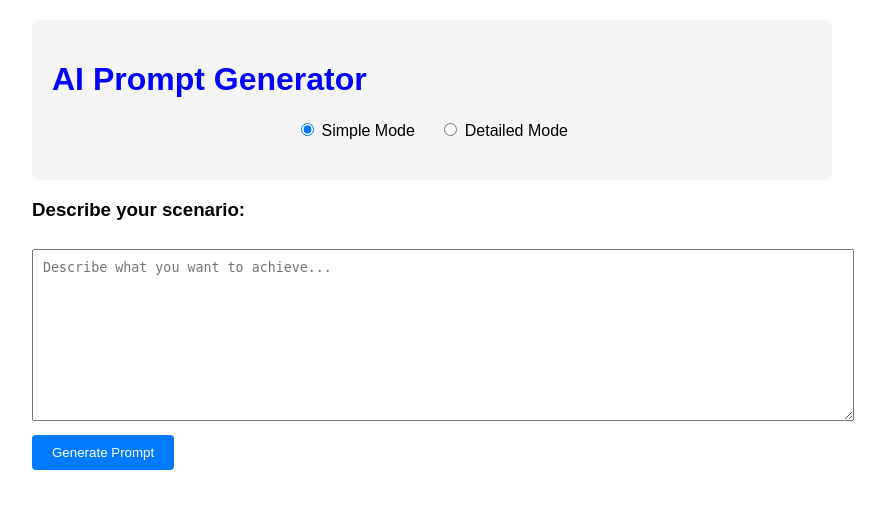
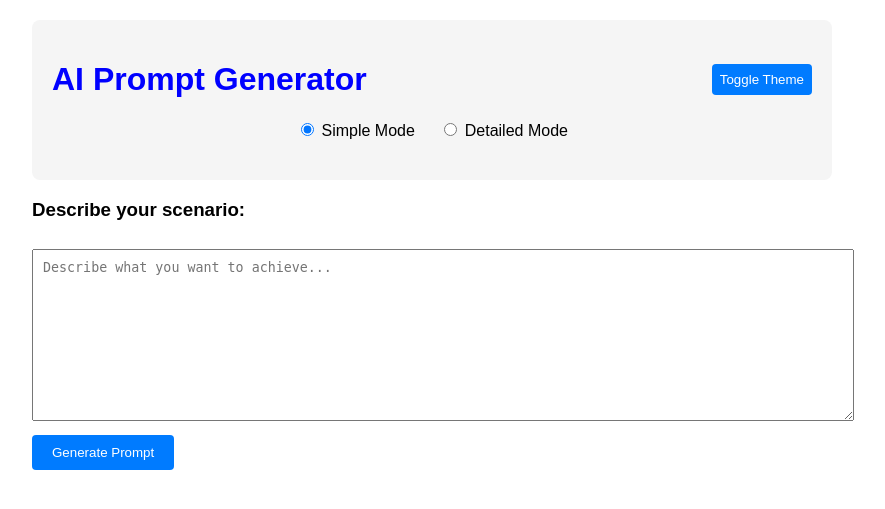
Before and after one commit to PavanP025/PromptCraft, a Flask app: page / in a window 1280 px wide. Shown: the top 509 px of the page, without its empty margins (208-1093 px from the left). Run offline with Flask 3, Linux system fonts and the light colour scheme.

Commit message:
Assistant checkpoint: Add dark mode support to the application
Assistant generated file changes:
- templates/index.html: Add dark mode support, Update container and questions styling, Add theme toggle button, Add theme toggle script

---

User prompt:

hey do you have any suggestions on further development of this project

Replit-Commit-Author: Assistant
Replit-Commit-Session-Id: 6e8a67b1-4b98-449a-80b0-b175344d39d3

```diff
--- a/templates/index.html
+++ b/templates/index.html
@@ -3,14 +3,30 @@
 <head>
     <title>Prompt Generator</title>
     <style>
+        :root {
+            --bg-color: #ffffff;
+            --text-color: #000000;
+            --container-bg: #f5f5f5;
+            --question-bg: #fff;
+        }
+
+        [data-theme="dark"] {
+            --bg-color: #1a1a1a;
+            --text-color: #ffffff;
+            --container-bg: #2d2d2d;
+            --question-bg: #3d3d3d;
+        }
+
         body {
+            background-color: var(--bg-color);
+            color: var(--text-color);
             font-family: Arial, sans-serif;
             max-width: 800px;
             margin: 0 auto;
             padding: 20px;
         }
         .container {
-            background: #f5f5f5;
+            background: var(--container-bg);
             padding: 20px;
             border-radius: 8px;
         }
@@ -63,7 +79,12 @@
 </head>
 <body>
     <div class="container">
-        <h1 style="color: blue;">AI Prompt Generator</h1>
+        <div style="display: flex; justify-content: space-between; align-items: center;">
+            <h1 style="color: blue;">AI Prompt Generator</h1>
+            <button onclick="toggleTheme()" style="padding: 8px; border-radius: 4px;">
+                Toggle Theme
+            </button>
+        </div>
         <div class="mode-toggle">
             <label>
                 <input type="radio" name="mode" value="simple" checked onclick="toggleMode('simple')"> Simple Mode
@@ -111,6 +132,16 @@
     </div>
 
     <script>
+        function toggleTheme() {
+            const theme = document.documentElement.getAttribute('data-theme') === 'dark' ? 'light' : 'dark';
+            document.documentElement.setAttribute('data-theme', theme);
+            localStorage.setItem('theme', theme);
+        }
+
+        // Set initial theme
+        const savedTheme = localStorage.getItem('theme') || 'light';
+        document.documentElement.setAttribute('data-theme', savedTheme);
+
         function toggleMode(mode) {
             document.getElementById('detailed-mode').style.display = mode === 'detailed' ? 'block' : 'none';
             document.getElementById('simple-mode').style.display = mode === 'simple' ? 'block' : 'none';
```
